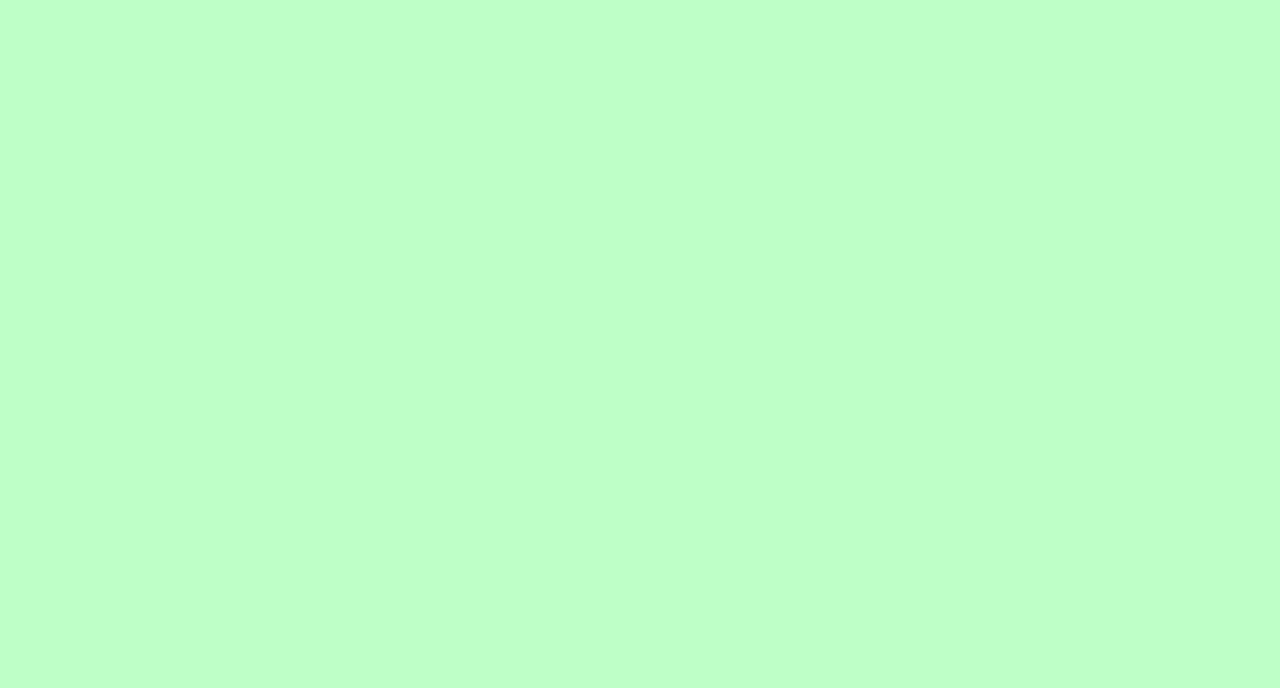
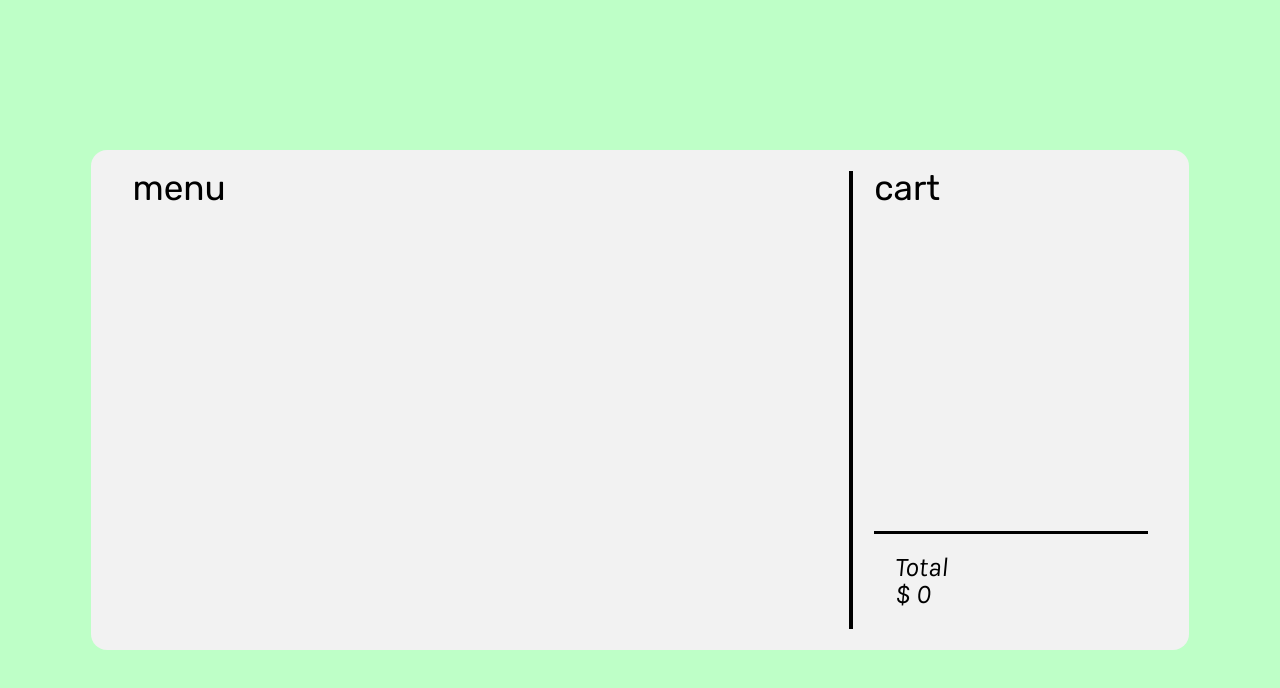
Before and after one commit to rodgc/shoping-cart-js, a plain HTML site: page index.html in a window 1280 px wide. Drawn offline with Linux system fonts and the light colour scheme.

Commit message:
Add Shoping Cart template

```diff
--- a/index.html
+++ b/index.html
@@ -12,6 +12,26 @@
     <title>Cart</title>
   </head>
   <body>
-
+    <div class="container">
+      <div id="app-holder">
+        <div id="menu-cart">
+          <div id="menu">
+            <h2>Menu</h2>
+            <div id="menu-area"></div>
+          </div>
+          <div id="cart">
+            <h2>Cart</h2>
+            <div id="cart-area">
+              <div id="cart-total">
+                <div id="cart-item">
+                  <span class="item-text">Total</span>
+                  <p class="item-total">$ <span id="total-amount">0</span></p>
+                </div>
+              </div>
+            </div>
+          </div>
+        </div>
+      </div>
+    </div>
   </body>
 </html>
```
